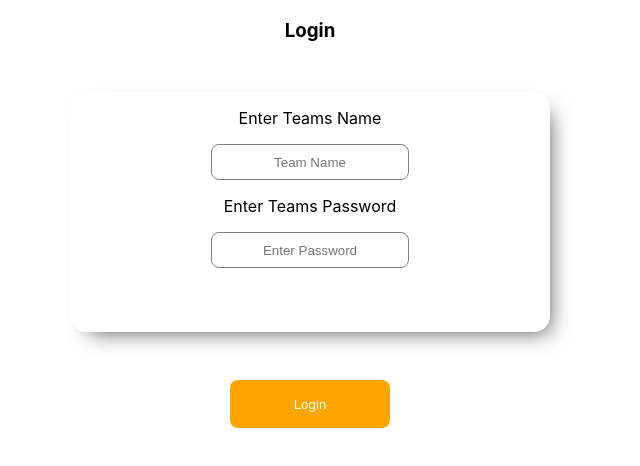
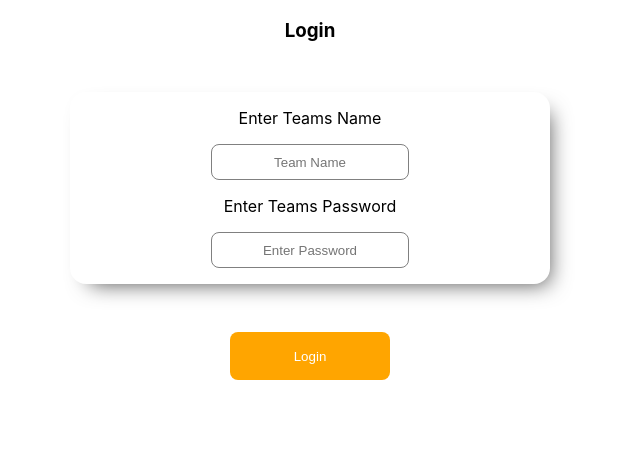
Before and after one commit to dwaynediddy/typescript-bingo, a React (Create React App) app: page / in a window 1280 px wide. Shown: the top 466 px of the page, without its empty margins (330-970 px from the left). Built offline with nearby package versions, Linux system fonts and the light colour scheme.

Commit message:
small changes for phone view

```diff
--- a/src/login.css
+++ b/src/login.css
@@ -9,7 +9,7 @@
     display: flex;
     flex-direction: column;
     align-items: center;
-    height: 15rem;
+    height: 12rem;
     width: 30rem;
     margin: 2rem 0;
     box-shadow: 9px 10px 21px -10px rgba(0,0,0,0.69);
--- a/src/pages/Login.tsx
+++ b/src/pages/Login.tsx
@@ -33,9 +33,9 @@ const Login = () => {
                 className="loginInput"
             />
         </form>
-            {/* <Link to='/bingo'> */}
+            <Link to='/bingo'>
                 <button className='loginButton' type='submit'>Login</button>
-            {/* </Link> */}
+            </Link>
     </div>
 
   )
```
